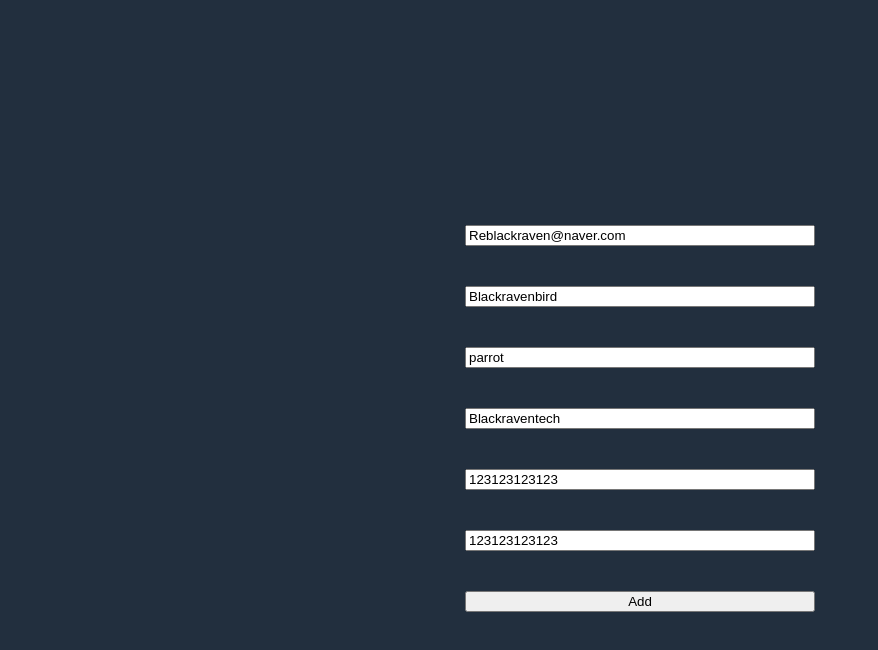
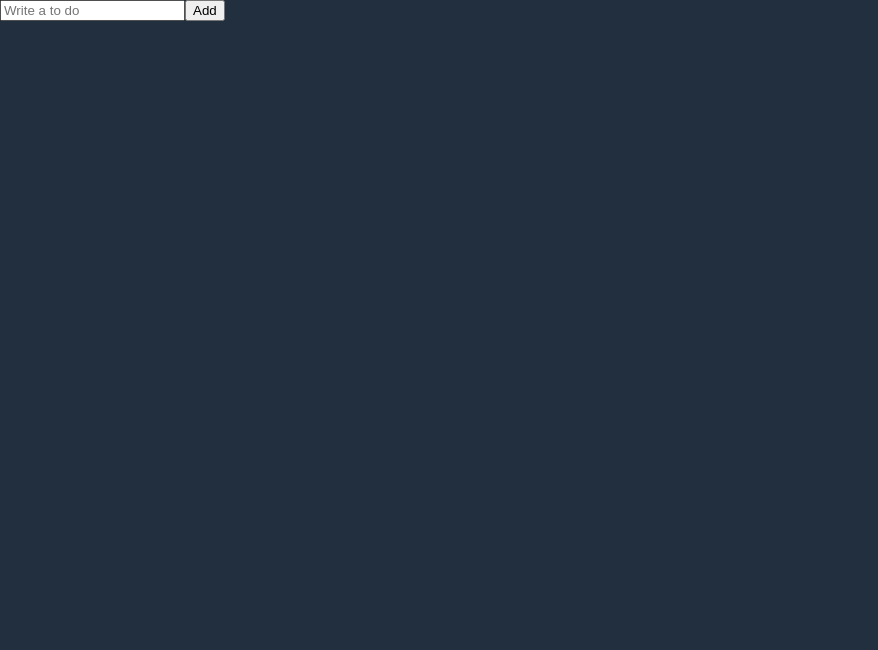
Before and after one commit to Blackraven93/Todolist-react, a React (Create React App) app: page / in a window 1280 px wide. Shown: the top 650 px of the page, without its empty margins (0-878 px from the left). Built offline with nearby package versions, Linux system fonts and the light colour scheme.

Commit message:
Refactor: refactoring ToDoList Component

```diff
--- a/src/ToDoList.tsx
+++ b/src/ToDoList.tsx
@@ -2,151 +2,155 @@
 import { useForm } from "react-hook-form";
 import styled from "styled-components";
 
-// const ToDoList = () => {
-
-//     const [toDo, setToDo] = useState("")
-//     const onChange = (event:React.FormEvent<HTMLInputElement>) => {
-//         const {currentTarget : {value}} = event;
-//         setToDo(value);
-//     };
-
-//     const onSubmit = (event: React.FormEvent<HTMLFormElement>) => {
-//         event.preventDefault()
-//         console.log(toDo);
-//     }
-//     return (
-//         <div>
-//             <form onSubmit={onSubmit}>
-//                 <input onChange={onChange} value={toDo} placeholder="Write a to do"/>
-//                 <button>Add</button>
-//             </form>
-//         </div>
-//     )
-// }
-
-
-const Container = styled.div`
-    width: 100vw;
-    height: 100vh;
-    display: flex;
-    flex-direction: column;
-    justify-content: center;
-    align-items: center;
-`
-
-const Form = styled.form`
-    display: flex;
-    flex-direction: column;
-    justify-content: space-between;
-    width: 350px;
-    height: 350px;
-    margin: 0 auto;
-`
-
-const Error = styled.span`
-    margin: 20px 0;
-    color: ${props => props.theme.accentColor};
-    font-size: 24px;
-    text-align: center;
-`
-
 interface IForm {
-    email:string;
-    firstName:string;
-    lastName:string;
-    username:string;
-    password:string;
-    password1:string;
-    extraError?:string;
+    toDo:string;
 }
 
 const ToDoList = () => {
 
+    const { register, handleSubmit, setValue } = useForm<IForm>();
 
-    const { register, handleSubmit, formState:{errors}, setError } = useForm<IForm>({
-        defaultValues: {
-            email:"Reblackraven@naver.com",
-            firstName:"Blackravenbird",
-            lastName:"parrot",
-            username:"Blackraventech",
-            password:"123123123123",
-            password1:"123123123123",
-
-        }
-    });
-    const onValid = (data: IForm) => {
-        if (data.password !== data.password1) {
-            setError (
-                "password1",
-                { message:"Password are not the same!"},
-                {shouldFocus:true}
-            )
-        }
-        // setError("extraError", { message: "Server offline." })
+    const handleValid = (data:IForm) => {
+        console.log("add to do", data.toDo);
+        setValue("toDo", "")
     }
 
-    console.log(errors)
     return (
-        <Container>
-            <Form onSubmit={handleSubmit(onValid)}>
-                <input {...register("email", {
-                        required: "Email is required",
-                        pattern: {
-                            value: /^[A-Za-z0-9._%+-]+@naver.com$/,
-                            message: "Only naver.com emails allowed"
-                        }
-                    })} placeholder="Email"/>
-                <Error>
-                    {errors?.email?.message}
-                </Error>
-                <input {...register("firstName", {
-                    required: true,
-                    validate: {
-
-                        noRaven: async (value) => value.includes("raven") ? "No raven allowed" : true
-                        // raven이 문자열에 포함 되어 있으면 통과시키지 말아라!
-
-                    },
-                    } )} placeholder="FirstName"/>
-                <Error>
-                    {errors?.firstName?.message}
-                </Error>
-                <input {...register("lastName", {required: true})} placeholder="LastName"/>
-                <Error>
-                    {errors?.lastName?.message}
-                </Error>
-                <input {...register("username", {
-                        required: true,
-                        minLength:10
-                    })} placeholder="Username"/>
-                <Error>
-                    {errors?.username?.message}
-                </Error>
-                <input {...register("password", {
-                        required: true,
-                        minLength: 5
-                    })} placeholder="Password"/>
-                <Error>
-                    {errors?.password?.message}
-                </Error>
-                <input {...register("password1",{
-                        required: "Password is required",
-                        minLength: {
-                            value:5,
-                            message: "Your password is too short."
-                        }
-                    })} placeholder="Password1"/>
-                <Error>
-                    {errors?.password1?.message}
-                </Error>
+        <div>
+            <form onSubmit={handleSubmit(handleValid)}>
+                <input {...register("toDo", {
+                    required:"Please write a To Do"
+                })}placeholder="Write a to do"/>
                 <button>Add</button>
-                <Error>
-                    {errors?.extraError?.message}
-                </Error>
-            </Form>
-
-        </Container>
-    );
+            </form>
+        </div>
+    )
 }
 
 export default ToDoList;
+
+// const Container = styled.div`
+//     width: 100vw;
+//     height: 100vh;
+//     display: flex;
+//     flex-direction: column;
+//     justify-content: center;
+//     align-items: center;
+// `
+
+// const Form = styled.form`
+//     display: flex;
+//     flex-direction: column;
+//     justify-content: space-between;
+//     width: 350px;
+//     height: 350px;
+//     margin: 0 auto;
+// `
+
+// const Error = styled.span`
+//     margin: 20px 0;
+//     color: ${props => props.theme.accentColor};
+//     font-size: 24px;
+//     text-align: center;
+// `
+
+// interface IForm {
+//     email:string;
+//     firstName:string;
+//     lastName:string;
+//     username:string;
+//     password:string;
+//     password1:string;
+//     extraError?:string;
+// }
+
+// const ToDoList = () => {
+
+
+//     const { register, handleSubmit, formState:{errors}, setError } = useForm<IForm>({
+//         defaultValues: {
+//             email:"Reblackraven@naver.com",
+//             firstName:"Blackravenbird",
+//             lastName:"parrot",
+//             username:"Blackraventech",
+//             password:"123123123123",
+//             password1:"123123123123",
+
+//         }
+//     });
+//     const onValid = (data: IForm) => {
+//         if (data.password !== data.password1) {
+//             setError (
+//                 "password1",
+//                 { message:"Password are not the same!"},
+//                 {shouldFocus:true}
+//             )
+//         }
+//         // setError("extraError", { message: "Server offline." })
+//     }
+
+//     console.log(errors)
+//     return (
+//         <Container>
+//             <Form onSubmit={handleSubmit(onValid)}>
+//                 <input {...register("email", {
+//                         required: "Email is required",
+//                         pattern: {
+//                             value: /^[A-Za-z0-9._%+-]+@naver.com$/,
+//                             message: "Only naver.com emails allowed"
+//                         }
+//                     })} placeholder="Email"/>
+//                 <Error>
+//                     {errors?.email?.message}
+//                 </Error>
+//                 <input {...register("firstName", {
+//                     required: true,
+//                     validate: {
+
+//                         noRaven: async (value) => value.includes("raven") ? "No raven allowed" : true
+//                         // raven이 문자열에 포함 되어 있으면 통과시키지 말아라!
+
+//                     },
+//                     } )} placeholder="FirstName"/>
+//                 <Error>
+//                     {errors?.firstName?.message}
+//                 </Error>
+//                 <input {...register("lastName", {required: true})} placeholder="LastName"/>
+//                 <Error>
+//                     {errors?.lastName?.message}
+//                 </Error>
+//                 <input {...register("username", {
+//                         required: true,
+//                         minLength:10
+//                     })} placeholder="Username"/>
+//                 <Error>
+//                     {errors?.username?.message}
+//                 </Error>
+//                 <input {...register("password", {
+//                         required: true,
+//                         minLength: 5
+//                     })} placeholder="Password"/>
+//                 <Error>
+//                     {errors?.password?.message}
+//                 </Error>
+//                 <input {...register("password1",{
+//                         required: "Password is required",
+//                         minLength: {
+//                             value:5,
+//                             message: "Your password is too short."
+//                         }
+//                     })} placeholder="Password1"/>
+//                 <Error>
+//                     {errors?.password1?.message}
+//                 </Error>
+//                 <button>Add</button>
+//                 <Error>
+//                     {errors?.extraError?.message}
+//                 </Error>
+//             </Form>
+
+//         </Container>
+//     );
+// }
+
+// export default ToDoList;
```
